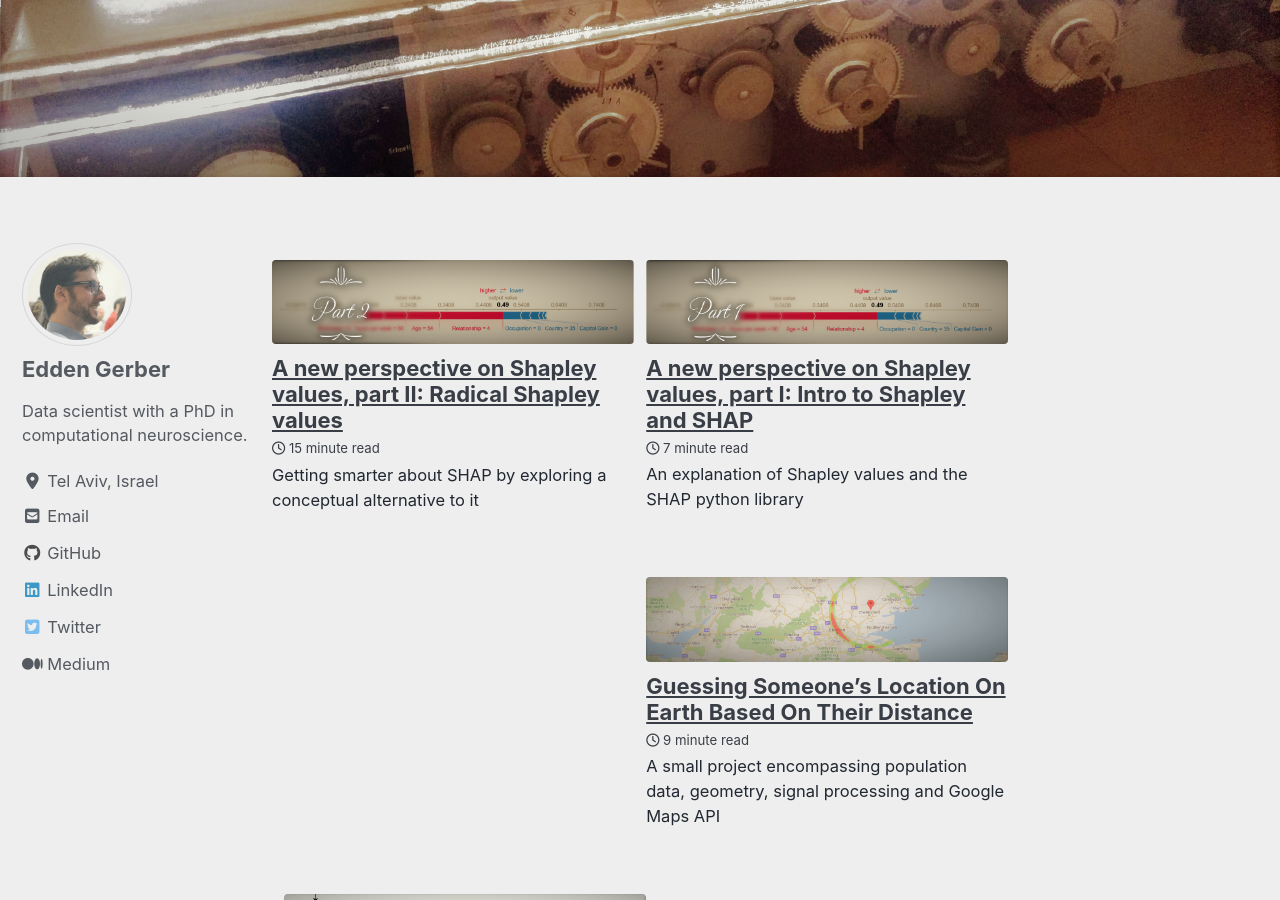
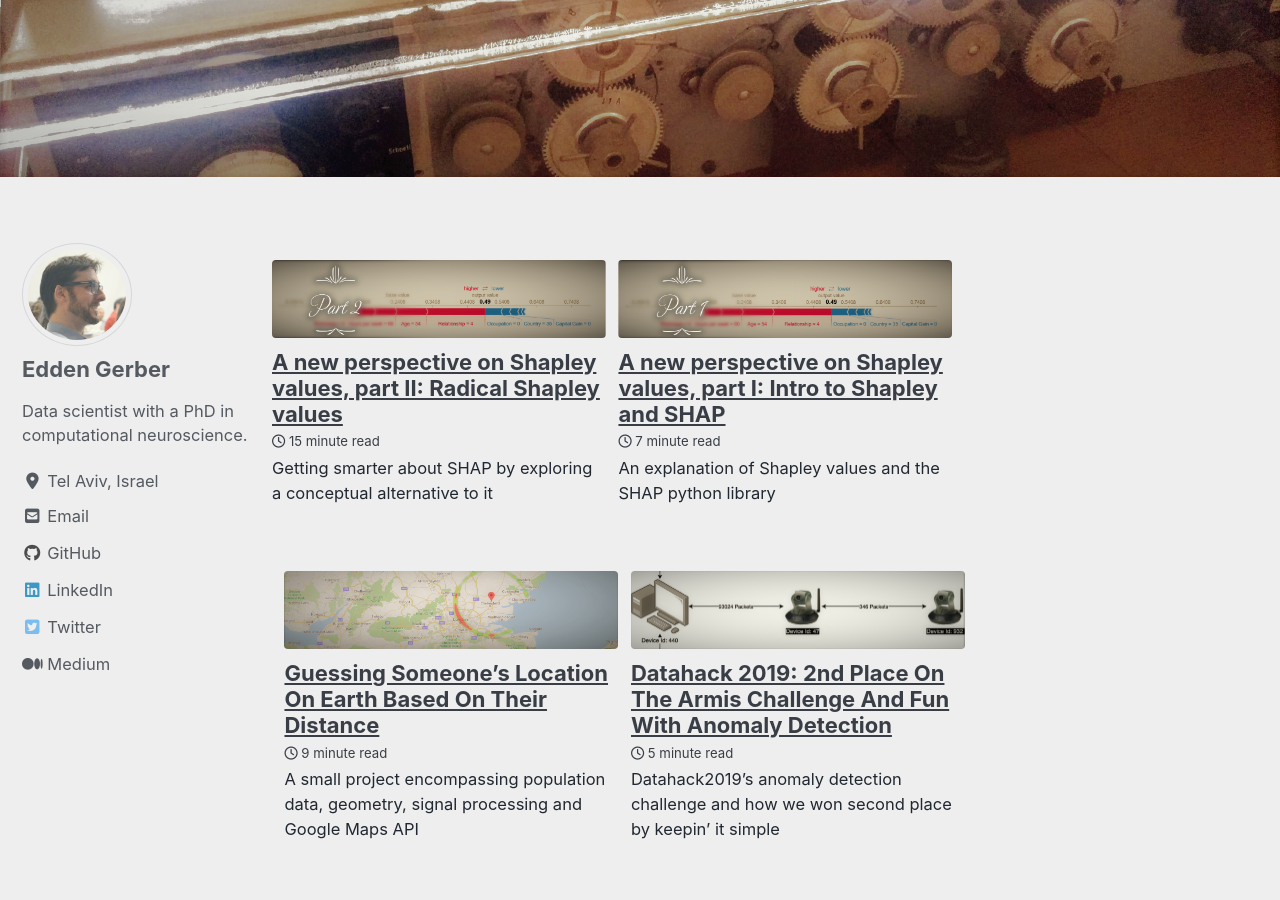
Before and after one commit to edden-gerber/edden-gerber.github.io, a Jekyll site: the page built from index.html, in a window 1280 px wide and 900 px high, scrolled down 212 px. Built offline with Jekyll 4.4.1, drawn with Linux system fonts in a browser that asks for light colours; cached includes are drawn as plain includes; nearby versions of some CDN libraries; the list of posts is cut into pages by our own code.

Commit message:
fix posts grid display

```diff
--- a/_sass/minimal-mistakes/_archive.scss
+++ b/_sass/minimal-mistakes/_archive.scss
@@ -170,7 +170,7 @@
   @include breakpoint($medium) {
     margin-left: 0; /* override margin*/
     margin-right: 0; /* override margin*/
-    width: span(6 of 12);
+    width: span(11 of 24);
 
     &:nth-child(2n + 1) {
       clear: none;
```
Also changed, not shown: assets/images/shapley/header_2.png, assets/images/shapley/header_3.png.
